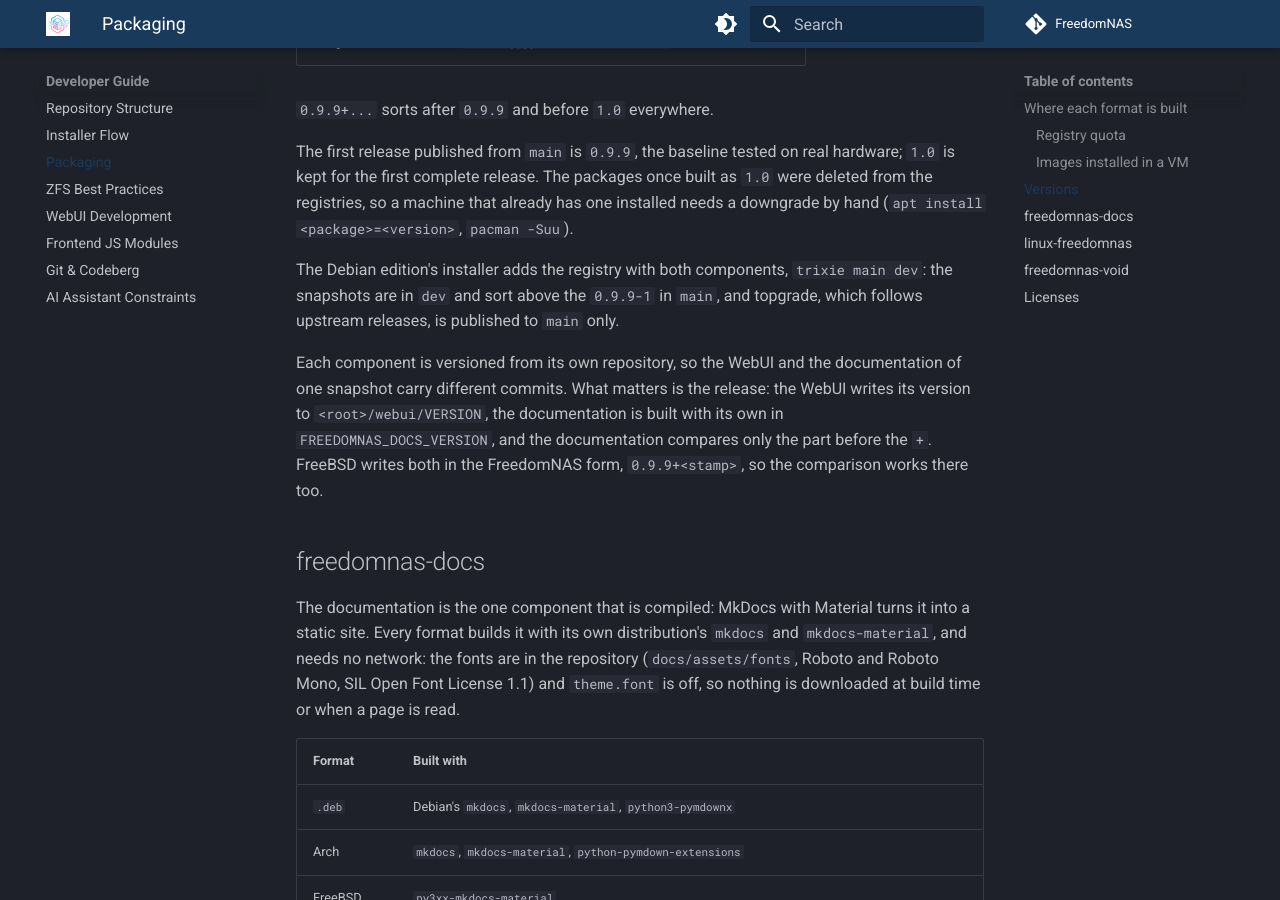
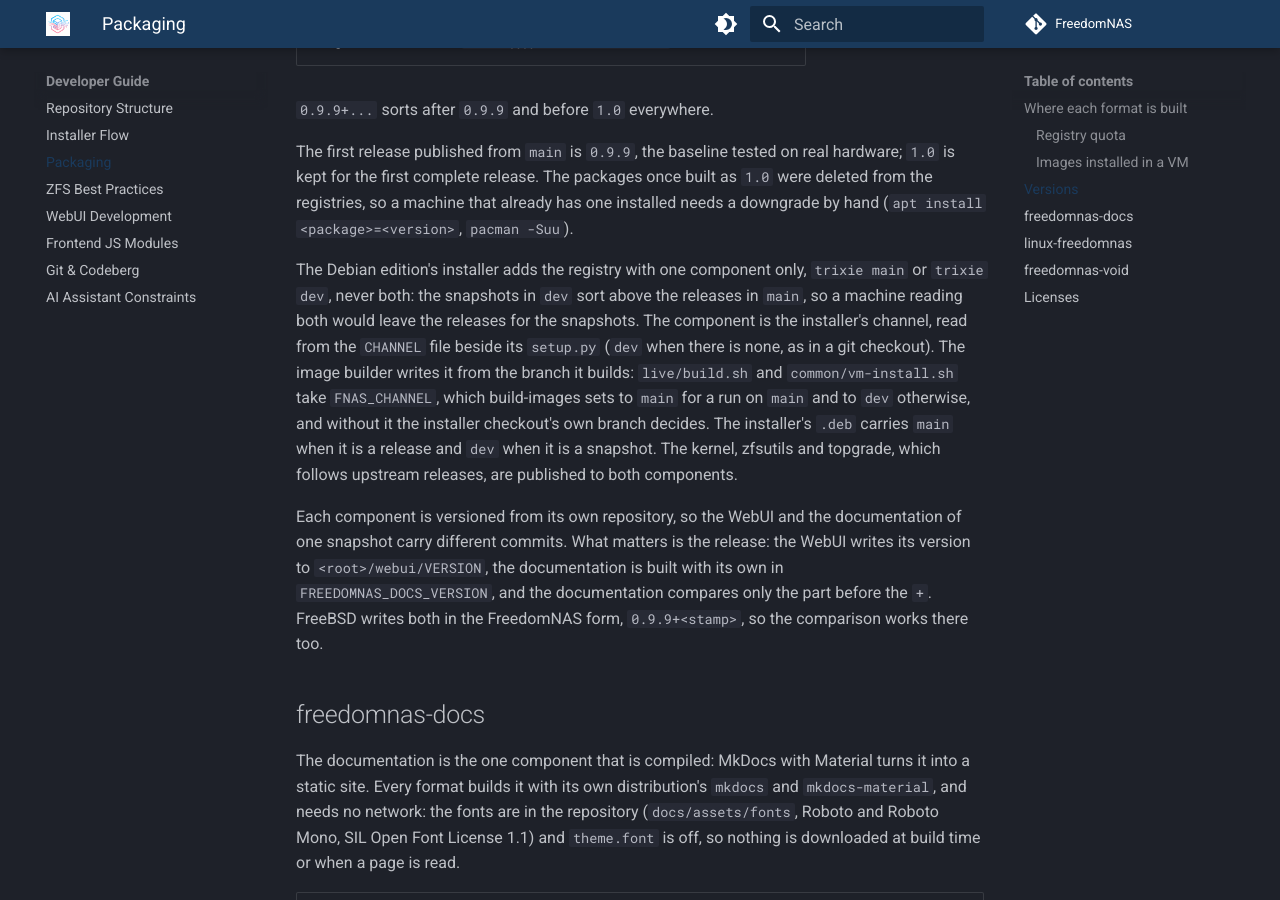
Before and after one commit to FreedomNAS/freedomnas-docs, an MkDocs documentation site: the page built from docs/developer/packaging.md, in a window 1280 px wide and 900 px high, scrolled down 2880 px. Built offline with MkDocs 1.6.1 and Material for MkDocs 9.7.7, drawn with Linux system fonts in a browser that asks for light colours.

Commit message:
Document the installer's package channel

```diff
--- a/docs/developer/packaging.md
+++ b/docs/developer/packaging.md
@@ -93,10 +93,18 @@ once built as `1.0` were deleted from the registries, so a machine that
 already has one installed needs a downgrade by hand (`apt install
 <package>=<version>`, `pacman -Suu`).
 
-The Debian edition's installer adds the registry with both components,
-`trixie main dev`: the snapshots are in `dev` and sort above the `0.9.9-1` in
-`main`, and topgrade, which follows upstream releases, is published to
-`main` only.
+The Debian edition's installer adds the registry with one component only,
+`trixie main` or `trixie dev`, never both: the snapshots in `dev` sort above
+the releases in `main`, so a machine reading both would leave the releases
+for the snapshots. The component is the installer's channel, read from the
+`CHANNEL` file beside its `setup.py` (`dev` when there is none, as in a git
+checkout). The image builder writes it from the branch it builds:
+`live/build.sh` and `common/vm-install.sh` take `FNAS_CHANNEL`, which
+build-images sets to `main` for a run on `main` and to `dev` otherwise, and
+without it the installer checkout's own branch decides. The installer's
+`.deb` carries `main` when it is a release and `dev` when it is a snapshot.
+The kernel, zfsutils and topgrade, which follows upstream releases, are
+published to both components.
 
 Each component is versioned from its own repository, so the WebUI and the
 documentation of one snapshot carry different commits. What matters is the
```
